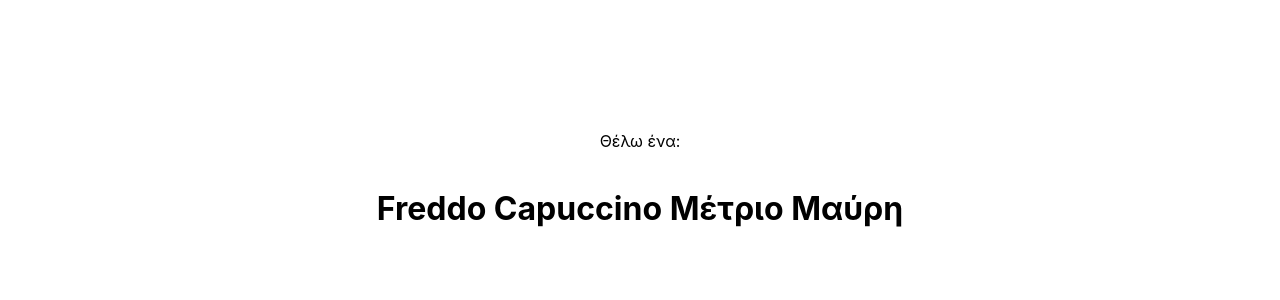
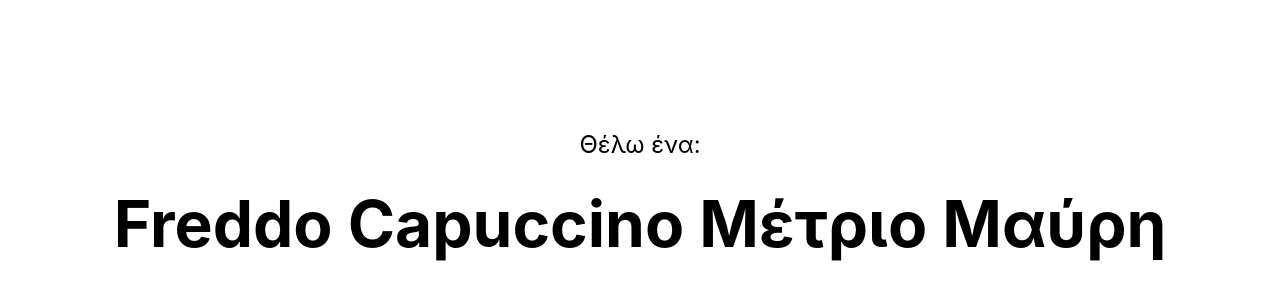
Before and after one commit to k4m4/thelw.coffee, a Next.js app: page /fcmm in a window 1280 px wide. Shown: the part 218-518 px from the top of the page. Built offline with nearby package versions, Linux system fonts and the light colour scheme.

Commit message:
Fix compilation errors

```diff
--- a/lib/index.ts
+++ b/lib/index.ts
@@ -4,7 +4,7 @@ type Decaf = 'de' | 'd' | '';
 type Sugar = 's' | 'o' | 'l' | 'm' | 'g';
 type SugarType = 'm' | 'k' | 'l' | 'a' | '';
 
-type Acronym = `${Freddo}${Type}${Decaf}${Sugar}${SugarType}`;
+export type Acronym = `${Freddo}${Type}${Decaf}${Sugar}${SugarType}`;
 type AcronymMatchGroup = [Acronym, Freddo, Type, Decaf, Sugar, SugarType];
 
 const INVALID_ACRONYM_ERROR = 'Invalid coffee acronym';
--- a/pages/[acronym].tsx
+++ b/pages/[acronym].tsx
@@ -1,6 +1,6 @@
 import { useRouter } from 'next/router'
 import Layout from '../components/layout'
-import parseCoffeeAcronym from '../lib'
+import parseCoffeeAcronym, { Acronym as CoffeeAcronym } from '../lib'
 import styles from '../styles/Home.module.css'
 
 const Acronym = () => {
@@ -13,8 +13,8 @@ const Acronym = () => {
 	try {
 		return (
 			<Layout>
-				<p classNames={styles.description}>Θέλω ένα:</p>
-				<h1 classNames={styles.title}>{parseCoffeeAcronym(acronym)}</h1>
+				<p className={styles.description}>Θέλω ένα:</p>
+				<h1 className={styles.title}>{parseCoffeeAcronym(acronym as CoffeeAcronym)}</h1>
 			</Layout>
 		)
 	} catch (error) {
--- a/pages/index.tsx
+++ b/pages/index.tsx
@@ -17,8 +17,10 @@ export default function Home() {
         <p className={styles.description}>
 	  		Add a Greek coffee acronym to retrieve its parsed version, like so:
         </p>
-	  	<Link href={`/${EXAMPLE_ACRONYM}`} className={styles.link}>
-	  		<pre className={styles.code}>{`https://thelw.coffee/${EXAMPLE_ACRONYM}`}</pre>
+	  	<Link href={`/${EXAMPLE_ACRONYM}`}>
+	  		<a className={styles.link}>
+	  			<pre className={styles.code}>{`https://thelw.coffee/${EXAMPLE_ACRONYM}`}</pre>
+	  		</a>
 	  	</Link>
 	  </main>
     </Layout>
```
